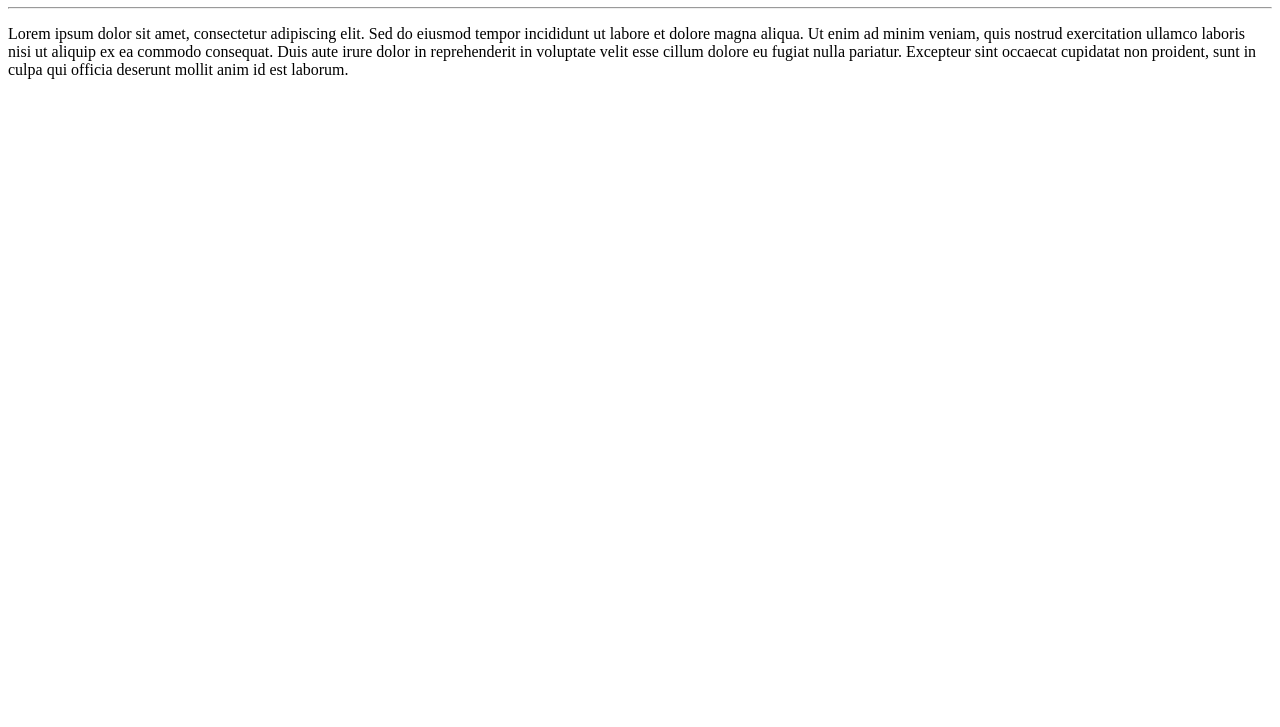
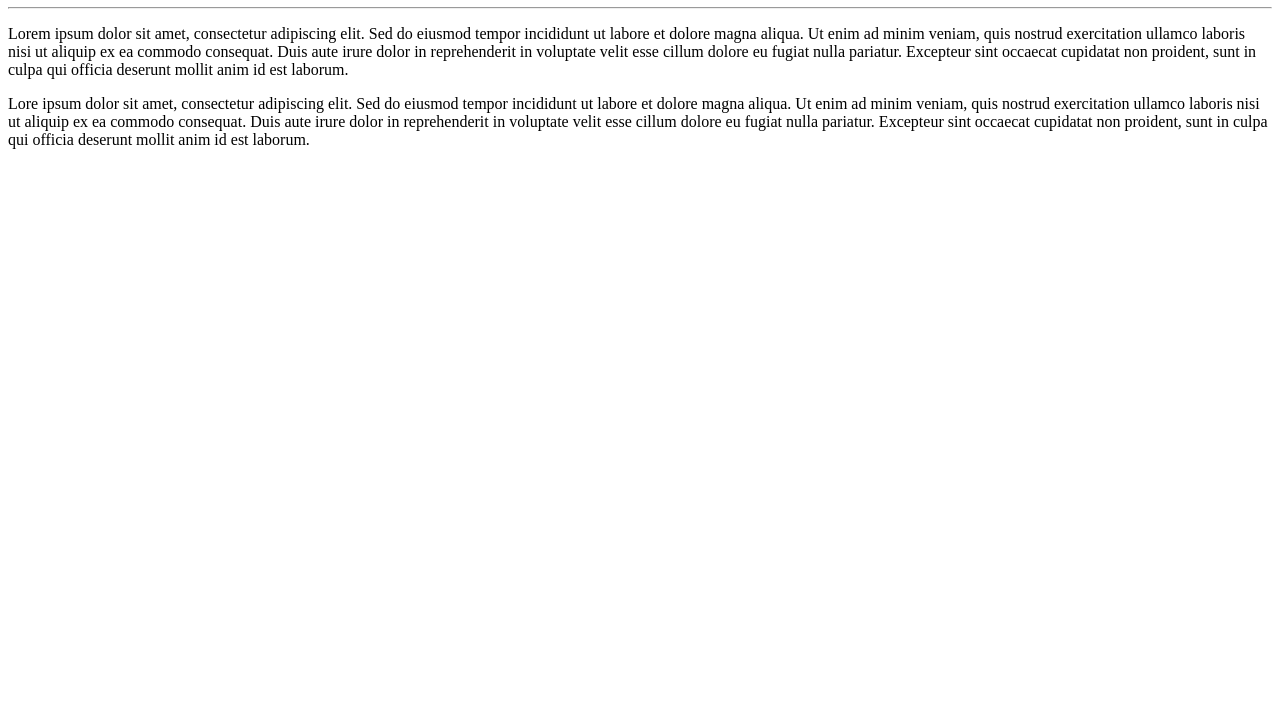
Before and after one commit to davifelizato/Ol-Mundo, a plain HTML site: page SiteExemplo/index.html in a window 1280 px wide. Shown: the part 73-800 px from the top of the page. Drawn offline with Linux system fonts and the light colour scheme.

Commit message:
Adição de parágrafo

```diff
--- a/SiteExemplo/index.html
+++ b/SiteExemplo/index.html
@@ -10,5 +10,7 @@
     <hr>
     <p>Lorem ipsum dolor sit amet, consectetur adipiscing elit. Sed do eiusmod tempor incididunt ut labore et dolore magna aliqua. Ut enim ad minim veniam, quis nostrud exercitation ullamco laboris nisi ut aliquip ex ea commodo consequat. Duis aute irure dolor in reprehenderit in voluptate velit esse cillum dolore eu fugiat nulla pariatur. Excepteur sint occaecat cupidatat non proident, sunt in culpa qui officia deserunt mollit anim id est laborum.
     </p>
+    <p>Lore ipsum dolor sit amet, consectetur adipiscing elit. Sed do eiusmod tempor incididunt ut labore et dolore magna aliqua. Ut enim ad minim veniam, quis nostrud exercitation ullamco laboris nisi ut aliquip ex ea commodo consequat. Duis aute irure dolor in reprehenderit in voluptate velit esse cillum dolore eu fugiat nulla pariatur. Excepteur sint occaecat cupidatat non proident, sunt in culpa qui officia deserunt mollit anim id est laborum.
+    </p>
 </body>
 </html>
```
